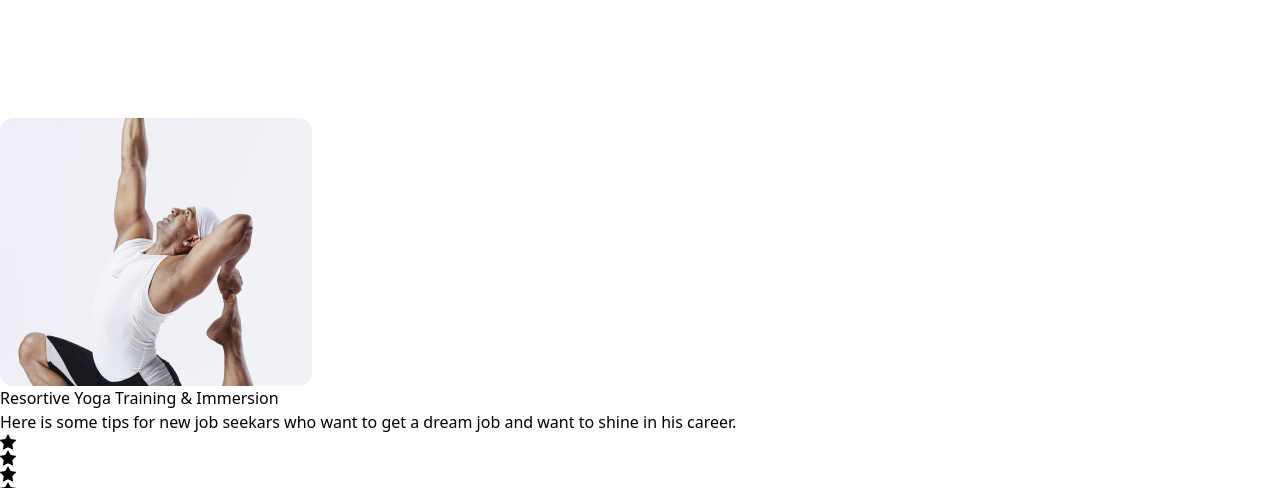
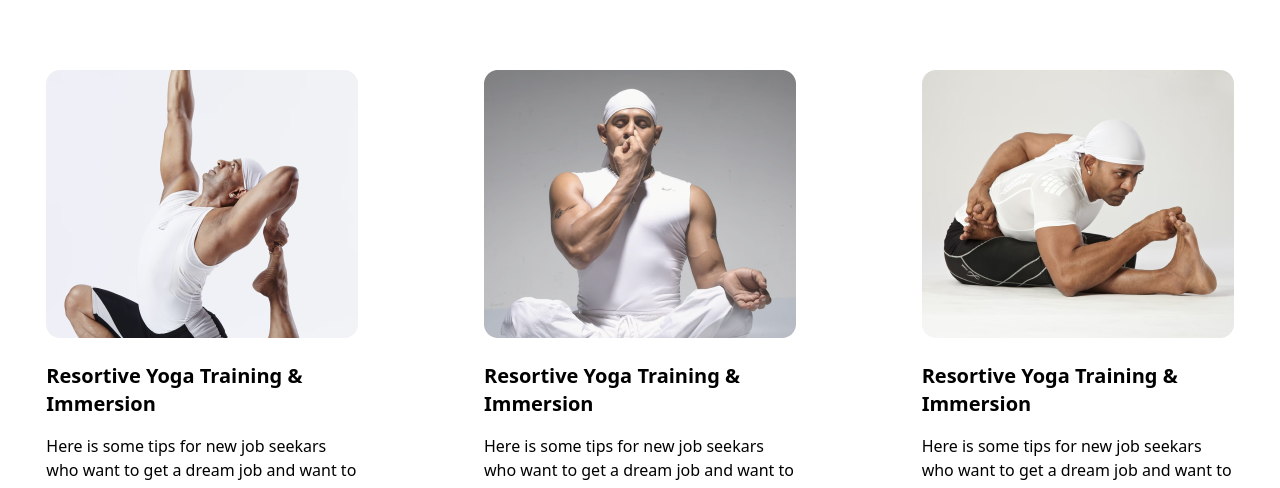
Before and after one commit to Mohit16-sinha/kaivaliyayoga, a React (Create React App) app: page / in a window 1280 px wide. Shown: the part 2312-2800 px from the top of the page. Built offline with nearby package versions, Linux system fonts and the light colour scheme.

Commit message:
getting good day by day

```diff
--- a/src/App.js
+++ b/src/App.js
@@ -8,6 +8,7 @@ import Cards from "./components/Cards";
 import Facts from "./components/Facts";
 import Features from "./components/Features";
 import Courseva from "./components/Courseva";
+import Pricing from "./components/Pricing";
 
 
 
@@ -22,6 +23,7 @@ function App(){
       <Facts/>
       <Features/>
       <Courseva/>
+      <Pricing/>
 
 
 
--- a/src/components/Courseva.js
+++ b/src/components/Courseva.js
@@ -1,61 +1,79 @@
-import React from 'react';
+import React from "react";
 
-//import data
-import {courses} from '../data';
+// import data
+import { courses } from "../data";
 
-//import icons
-import{ BsStarFill } from 'react-icons/bs'
-
+// import icons
+import { BsStarFill } from "react-icons/bs";
 
 const Coursevacomponent = () => {
-  return <div className='section-sm lg:section-lg'>
-    <div className='container mx-auto'>
-     {/*text */}
-      <div className='text-center mb-16 lg:mb-32'>
-        <h2 className='h2 mb-3 lg:mb-[18px]'>Popular Courses</h2>
-        <p className='max-w-[480px] mx-auto'>
-        Practice anywhere, anytime. Explore a new way
-        to exercise and learn
+  return (
+    <div className="section-sm lg:section-lg">
+      <div className="container mx-auto">
+        {/* text */}
+        <div className="text-center mb-16 lg:mb-32">
+          <h2 className="h2 mb-3 lg:mb-[18px]">Popular Courses</h2>
+          <p className="max-w-[480px] mx-auto">
+            Practice anywhere, anytime. Explore a new way to exercise and learn
             more about yourself. We are providing the best.
           </p>
         </div>
-      {/*course list */}
+        {/* course list */}
+        <div className="flex flex-col lg:flex-row lg:gap-x-[33px] gap-y-24 mb-7 lg:mb-14">
+          {courses.length > 0 ? (
+            courses.map((item, index) => {
+              // destructure item
+              const { image, title, desc, link, rating = 5 } = item || {};
+              return (
+                <div
+                  className="w-full bg-white hover:shadow-primary max-w-[368px] px-[18px] pb-[26px] lg:px-[28px] lg:pb-[38px] flex flex-col rounded-[14px] mx-auto transition transform hover:scale-105"
+                  key={index}
+                >
+                  <div className="-mt-[38px] lg:-mt-12 mb-4 lg:mb-6">
+                    <img src={image} alt={title} />
+                  </div>
+                  {/* text */}
                   <div>
-      {courses.map((item,index)=>{
-        //destructure item
-        const{image,title,desc,link,delay} = item;
-        return <div key={index}>
-          <div>
-            <img src={image} alt=''/>
-          </div>
-          {/* text  */}
-          <div>
-            <h4>{title}</h4>
+                    <h4 className="text-lg lg:text-xl font-semibold mb-2 lg:mb-4">
+                      {title}
+                    </h4>
                     <p>{desc}</p>
                   </div>
                   {/* bottom */}
-          <div>
+                  <div className="bg-pink-100 flex items-center justify-between mt-8 mb-2 lg:mb-0 px-4 py-2 rounded-lg">
                     {/* stars */}
-            <div>
-              <BsStarFill/>
-              <BsStarFill/>
-              <BsStarFill/>
-              <BsStarFill/>
-              <BsStarFill/>
+                    <div className="flex text-orange-500 gap-x-2">
+                      {[...Array(rating)].map((_, i) => (
+                        <BsStarFill key={i} />
+                      ))}
+                    </div>
+                    {/* Link */}
+                    <a
+                      href="#"
+                      className="text-blue-500 font-semibold hover:underline"
+                    >
+                      {link}
+                    </a>
+                  </div>
+                </div>
+              );
+            })
+          ) : (
+            <p className="text-center text-gray-500">
+              No courses available at the moment.
+            </p>
+          )}
+        </div>
+
+        {/* btn */}
+        <div className="flex justify-center mt-8">
+          <button className="btn btn-sm btn-orange px-6 py-2 bg-gradient-to-r from-orange-500 to-yellow-500 text-white font-semibold rounded-full shadow-lg hover:shadow-xl transition duration-300 ease-in-out transform hover:scale-105">
+            Browse all
+          </button>
         </div>
       </div>
     </div>
-      })}
-      </div>
-
-      {/*btn */}
-
-      <div>
-        <button>Browse all</button>
-      </div>
-
-    </div>
-  </div>;
+  );
 };
 
 export default Coursevacomponent;
--- a/src/components/Pricing.js
+++ b/src/components/Pricing.js
@@ -0,0 +1,90 @@
+import React, { useState } from 'react';
+
+// Import data
+import { pricing } from '../data';
+
+const PricingComponent = () => {
+  const [index, setIndex] = useState(0); // Tracks the selected card
+
+  return (
+    <section className="section-sm lg:section-lg bg-section">
+      <div className="container mx-auto">
+        {/* Header Text */}
+        <div className="text-center mb-7 lg:mb-[70px] py-10 bg-gradient-to-r from-orange-200 via-pink-200 to-yellow-200 rounded-lg shadow-lg">
+         <h2 className="h2 mb-3 lg:mb-[18px] text-3xl lg:text-4xl font-semibold text-gray-800 shadow-md">
+           Pick a Pricing Plan
+         </h2>
+         <p className="max-w-[398px] mx-auto text-lg text-gray-700">
+          Pick a pricing plan and get started on your journey with us to build your body and mind.
+         </p>
+        </div>
+
+
+        {/* Pricing Cards */}
+        <div className="flex flex-wrap gap-8 justify-center">
+          {pricing.map((card, currentIndex) => {
+            const { title, price, list, buttonIcon, buttonText } = card;
+
+            return (
+              <div
+                onClick={() => setIndex(currentIndex)}
+                key={currentIndex}
+                className={`bg-white w-full max-w-[368px] min-h-[668px] shadow-lg rounded-lg transition-transform duration-300 cursor-pointer ${
+                  index === currentIndex ? 'shadow-orange-500 scale-105' : 'hover:shadow-lg'
+                }`}
+              >
+                {/* Card Top */}
+                <div
+                  className={`text-center pt-[70px] pb-[34px] border-b border-stroke-3 ${
+                    index === currentIndex
+                      ? 'bg-orange-100 text-white'
+                      : 'bg-white text-heading'
+                  } transition`}
+                >
+                  <h3 className="text-[24px] font-medium mb-[10px]">{title}</h3>
+                  <p className="text-[34px] font-bold">{price}</p>
+                </div>
+
+                {/* Card Content */}
+                <div className="p-6">
+                  <p className="text-center mb-6 text-sm text-gray-600">
+                    Discover your favorite class!
+                  </p>
+
+                  {/* Features List */}
+                  <ul className="flex flex-col gap-4 mb-10">
+                    {list.map((item, itemIndex) => {
+                      const { icon, name } = item;
+
+                      return (
+                        <li
+                          key={itemIndex}
+                          className="flex items-center gap-4 border border-stroke-3 p-4 rounded-md"
+                        >
+                          <div className="flex justify-center items-center bg-green-100 w-8 h-8 text-green-500 text-2xl rounded-full">
+                            {icon}
+                          </div>
+                          <span className="text-gray-700">{name}</span>
+                        </li>
+                      );
+                    })}
+                  </ul>
+
+                  {/* Button */}
+                  <div className="text-center">
+                    <button className="btn flex items-center gap-2 px-6 py-2 bg-gradient-to-r from-orange-500 to-yellow-500 text-white font-semibold rounded-full shadow-lg hover:shadow-xl transition duration-300 ease-in-out">
+                      {buttonText}
+                      <span className="text-lg">{buttonIcon}</span>
+                    </button>
+                  </div>
+                </div>
+              </div>
+            );
+          })}
+        </div>
+      </div>
+    </section>
+  );
+};
+
+export default PricingComponent;
--- a/src/data.js
+++ b/src/data.js
@@ -1,10 +1,12 @@
 // ../data.js
 
-import CourseImage1 from '../src/assets/img/coursepics/course-1.png';
-import CourseImage2 from '../src/assets/img/coursepics/course-2.png';
-import CourseImage3 from '../src/assets/img/coursepics/course-3.png';
+  import { BsCheck, BsChevronRight } from 'react-icons/bs';
 
-export const navigation = [
+  import CourseImage1 from '../src/assets/img/coursepics/course-1.png';
+  import CourseImage2 from '../src/assets/img/coursepics/course-2.png';
+  import CourseImage3 from '../src/assets/img/coursepics/course-3.png';
+
+  export const navigation = [
     { href: "/home", name: "Home" },
     { href: "/about", name: "About" },
     { href: "/services", name: "Services" },
@@ -34,3 +36,77 @@ export const navigation = [
       delay: '900',
     },
   ];
+
+  export const pricing = [
+    {
+      title: 'Single yoga class',
+      price: '$15.',
+      list: [
+        {
+          icon: <BsCheck />,
+          name: 'Pay as you go',
+        },
+        {
+          icon: <BsCheck />,
+          name: 'Perfect for non-residence',
+        },
+        {
+          icon: <BsCheck />,
+          name: 'Acces to all classes',
+        },
+      ],
+      buttonText: 'Book now',
+      buttonIcon: <BsChevronRight />,
+      delay: '600',
+    },
+    {
+      title: 'Single yoga class',
+      price: '$60.',
+      list: [
+        {
+          icon: <BsCheck />,
+          name: 'Pay as you go',
+        },
+        {
+          icon: <BsCheck />,
+          name: 'Perfect for non-residence',
+        },
+        {
+          icon: <BsCheck />,
+          name: 'Acces to all classes',
+        },
+        {
+          icon: <BsCheck />,
+          name: 'Acces to all mentors',
+        },
+      ],
+      buttonText: 'Book now',
+      buttonIcon: <BsChevronRight />,
+      delay: '800',
+    },
+    {
+      title: 'Single yoga class',
+      price: '$150.',
+      list: [
+        {
+          icon: <BsCheck />,
+          name: 'Pay as you go',
+        },
+        {
+          icon: <BsCheck />,
+          name: 'Perfect for non-residence',
+        },
+        {
+          icon: <BsCheck />,
+          name: 'Acces to all classes',
+        },
+        {
+          icon: <BsCheck />,
+          name: 'Acces to all mentors',
+        },
+      ],
+      buttonText: 'Book now',
+      buttonIcon: <BsChevronRight />,
+      delay: '900',
+    },
+  ];
```
Lines whose indentation alone changed are shown as unchanged.
